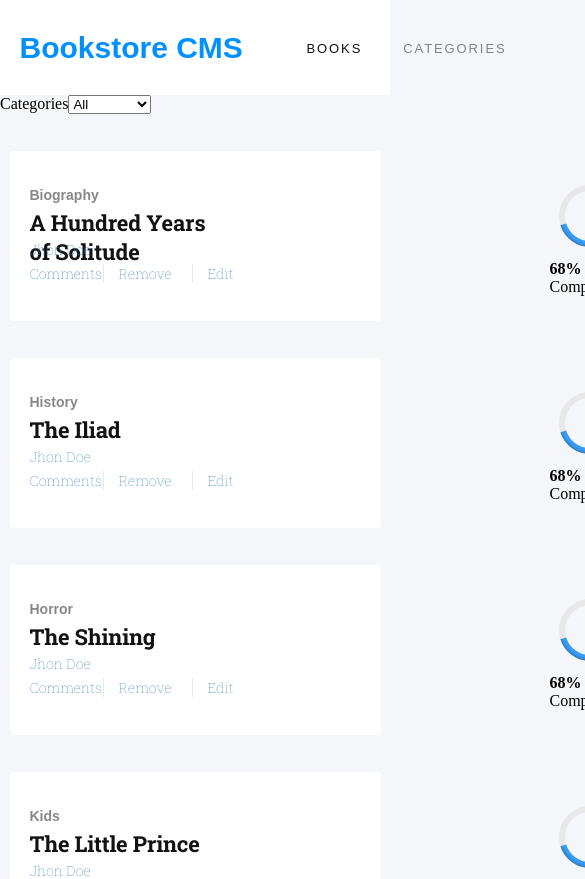
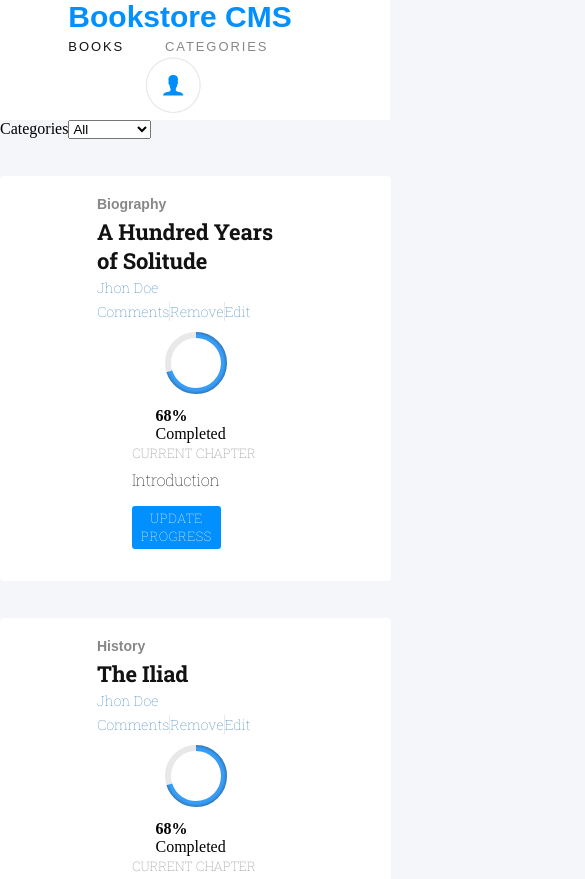
Before and after one commit to javierbotero/bookstore, a React (Create React App) app: page /categories in a window 390 px wide. Shown: the top 879 px of the page, 585 px wide, since content can reach past the window. Built offline with nearby package versions, Linux system fonts and the light colour scheme.

Commit message:
Improving responsiveness in the style

```diff
--- a/src/assets/style.css
+++ b/src/assets/style.css
@@ -25,7 +25,7 @@ body {
 
 nav {
   width: 100%;
-  height: 95px;
+  min-height: 95px;
   background-color: #ffffff;
   display: flex;
 }
@@ -45,18 +45,18 @@ a {
 
 .menu {
   display: flex;
+  flex-direction: column;
 }
 
 .flex-x {
   display: flex;
+  flex-direction: column;
   justify-content: space-between;
   align-items: center;
 }
 
 .title-bookstore {
-  width: 240px;
-  height: 37px;
-  margin: 6px 47px 2px 0;
+  min-height: 37px;
   font-family: 'Montserrat', sans-serif;
   font-size: 30px;
   font-weight: bold;
@@ -65,6 +65,7 @@ a {
   line-height: normal;
   letter-spacing: normal;
   color: #0290ff;
+  margin-right: 1em;
 }
 
 .links {
@@ -104,13 +105,13 @@ a {
 
 .book-container {
   display: flex;
+  flex-direction: column;
   justify-content: space-around;
   align-items: center;
   width: 90%;
   margin: 37px auto;
-  height: 170px;
   border-radius: 4px;
-  border-left: 20px solid #ffffff;
+  border: 20px solid #ffffff;
   background-color: #ffffff;
 }
 
@@ -128,19 +129,17 @@ a {
 }
 
 .Rectangle-2 {
-  width: 184px;
-  height: 33px;
-  margin: 12px 0 9px 59px;
-  padding: 7px 19px 8px 22px;
+  width: 70%;
+  height: 43px;
+  margin: 12px 0;
   border-radius: 3px;
   background-color: #0290ff;
   border: 0;
 }
 
 .Current-Lesson {
-  width: 212px;
   height: 21px;
-  margin: 7px 0 4px 59px;
+  margin: 7px 0 4px 0;
   font-family: 'Roboto Slab', serif;
   font-size: 16px;
   font-weight: 300;
@@ -152,9 +151,8 @@ a {
 }
 
 .Current-Chapter {
-  width: 126px;
   height: 18px;
-  margin: 1px 86px 0 59px;
+  margin: 1px 0;
   opacity: 0.5;
   font-family: 'Roboto Slab', serif;
   font-size: 13px;
@@ -167,7 +165,6 @@ a {
 }
 
 .Update-progress {
-  width: 143px;
   height: 18px;
   font-family: 'Roboto Slab', serif;
   font-size: 13px;
@@ -181,9 +178,8 @@ a {
 }
 
 .Comments {
-  width: 73px;
   height: 19px;
-  margin: 3px 15px 2px 0;
+  margin: 3px 0 2px 0;
   font-family: 'Roboto Slab', serif;
   font-size: 14px;
   font-weight: 300;
@@ -200,8 +196,7 @@ a {
 
 .title {
   width: 197px;
-  height: 29px;
-  margin: 3px 323px 0 0;
+  margin: 3px 0;
   font-family: 'Roboto Slab Bold', serif;
   font-size: 22px;
   font-weight: bold;
@@ -226,3 +221,9 @@ a {
   letter-spacing: normal;
   color: #121212;
 }
+
+@media screen and (min-width: 500px) {
+  .book-container, .flex-x, .menu {
+    flex-direction: row;
+  }
+}
```
